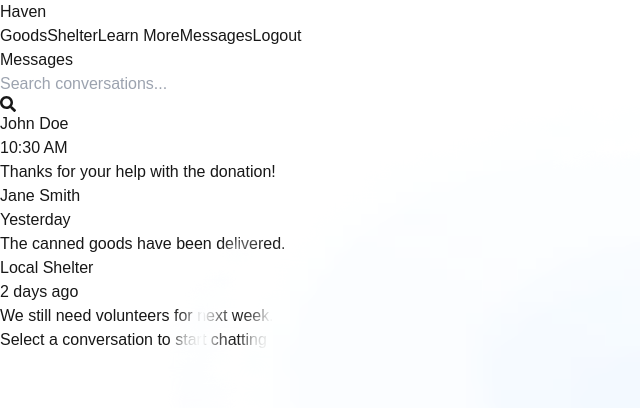
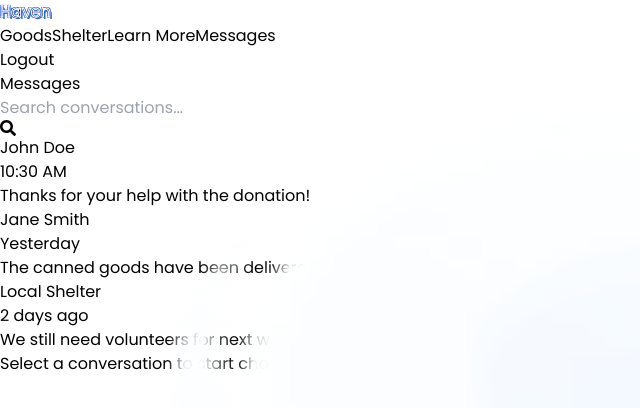
Before and after one commit to yonatantussa/haven, a Next.js app in the folder client/: page /messages in a window 1280 px wide. Shown: the top 408 px of the page, without its empty margins (0-640 px from the left). Built offline with nearby package versions, Linux system fonts and the light colour scheme.

Commit message:
General styling, added volunteer form, made organization name optional for requesting goods

```diff
--- a/client/src/app/components/Navigation.js
+++ b/client/src/app/components/Navigation.js
@@ -3,14 +3,18 @@
 import Link from 'next/link';
 import Image from 'next/image';
 import { useRouter } from 'next/navigation';
+import { usePathname } from 'next/navigation';
 
 export default function Navigation() {
   const router = useRouter();
+  const pathname = usePathname();
 
   const handleLogout = () => {
     localStorage.removeItem('token');
     router.push('/login');
   };
+
+  const isActive = (path) => pathname === path;
 
   return (
     <nav className="bg-gradient-to-r from-blue-800 to-blue-500 p-4 relative">
@@ -24,30 +28,36 @@ export default function Navigation() {
               className="object-contain"
             />
           </div>
-          <span className="text-white font-bold text-xl">Haven</span>
+          <span className="text-white font-bold text-3xl tracking-wide haven-text">
+            Haven
+          </span>
         </Link>
-        <div className="space-x-4">
-          <Link href="/goods" className="text-white hover:text-blue-200">
-            Goods
-          </Link>
-          <Link href="/shelter" className="text-white hover:text-blue-200">
-            Shelter
-          </Link>
-          <Link href="/learn" className="text-white hover:text-blue-200">
-            Learn More
-          </Link>
-          <Link href="/messages" className="text-white hover:text-blue-200">
-            Messages
-          </Link>
-          <button
-            onClick={handleLogout}
-            className="text-white hover:text-blue-200"
-          >
-
-            Logout
-          </button>
+        <div className="flex-grow flex justify-center space-x-6">
+          <NavLink href="/goods" isActive={isActive('/goods')}>Goods</NavLink>
+          <NavLink href="/shelter" isActive={isActive('/shelter')}>Shelter</NavLink>
+          <NavLink href="/learn" isActive={isActive('/learn')}>Learn More</NavLink>
+          <NavLink href="/messages" isActive={isActive('/messages')}>Messages</NavLink>
         </div>
+        <button
+          onClick={handleLogout}
+          className="text-white hover:text-blue-200"
+        >
+          Logout
+        </button>
       </div>
     </nav>
   );
 }
+
+function NavLink({ href, children, isActive }) {
+  return (
+    <Link
+      href={href}
+      className={`text-white hover:text-blue-200 ${
+        isActive ? 'border-b-2 border-white' : ''
+      }`}
+    >
+      {children}
+    </Link>
+  );
+}
--- a/client/src/app/globals.css
+++ b/client/src/app/globals.css
@@ -3,25 +3,30 @@
 @tailwind utilities;
 
 :root {
-  --background: #ffffff;
-  --foreground: #171717;
+  --foreground-rgb: 0, 0, 0;
+  --background-start-rgb: 214, 219, 220;
+  --background-end-rgb: 255, 255, 255;
 }
 
 @media (prefers-color-scheme: dark) {
   :root {
-    --background: #0a0a0a;
-    --foreground: #ededed;
+    --foreground-rgb: 255, 255, 255;
+    --background-start-rgb: 0, 0, 0;
+    --background-end-rgb: 0, 0, 0;
   }
 }
 
 body {
-  color: var(--foreground);
-  background: var(--background);
-  font-family: Arial, Helvetica, sans-serif;
+  font-family: var(--font-poppins), sans-serif;
 }
 
-@layer utilities {
-  .text-balance {
-    text-wrap: balance;
-  }
+.haven-text {
+  -webkit-text-stroke: 1px white;
+  text-stroke: 1px white;
+  text-shadow:
+    2px 2px 0 #2563EB,
+    -1px -1px 0 #2563EB,
+    1px -1px 0 #2563EB,
+    -1px 1px 0 #2563EB,
+    1px 1px 0 #2563EB;
 }
--- a/client/src/app/goods/page.js
+++ b/client/src/app/goods/page.js
@@ -19,7 +19,7 @@ export default function Goods() {
       <div className="container mx-auto px-4 py-8">
         {/* Large card at the top */}
         <div className="bg-blue-600 text-white rounded-lg shadow-lg p-8 mb-8 text-center">
-          <h1 className="text-4xl font-bold mb-4">Donate and Request Goods</h1>
+          <h1 className="text-4xl font-bold mb-4">Request or Donate Goods</h1>
           <p className="text-xl">Essential Supplies for Those in Need</p>
         </div>
 
@@ -31,7 +31,7 @@ export default function Goods() {
             <p className="mb-4">Are you an organization or individual in need of essential supplies? Submit a request for goods here.</p>
             <button
               onClick={handleRequestGoods}
-              className="w-full max-w-xs bg-green-500 hover:bg-green-600 text-white font-bold py-2 px-4 rounded transition duration-300"
+              className="w-full max-w-xs bg-blue-500 hover:bg-blue-600 text-white font-bold py-2 px-4 rounded transition duration-300"
             >
               Request Goods
             </button>
--- a/client/src/app/layout.js
+++ b/client/src/app/layout.js
@@ -1,5 +1,6 @@
 import localFont from "next/font/local";
 import "./globals.css";
+import { Poppins } from 'next/font/google';
 
 const geistSans = localFont({
   src: "./fonts/GeistVF.woff",
@@ -12,6 +13,12 @@ const geistMono = localFont({
   weight: "100 900",
 });
 
+const poppins = Poppins({
+  subsets: ['latin'],
+  weight: ['400', '700', '900'],  // Include the weights you need
+  variable: '--font-poppins',
+});
+
 export const metadata = {
   title: "Haven - Connecting Help and Need",
   description: "A platform connecting those in need with those who can help.",
@@ -19,7 +26,7 @@ export const metadata = {
 
 export default function RootLayout({ children }) {
   return (
-    <html lang="en">
+    <html lang="en" className={`${poppins.variable} font-sans`}>
       <body
         className={`${geistSans.variable} ${geistMono.variable} antialiased`}
       >
```
Also changed, not shown: client/src/app/components/VolunteerForm.js (added, +110 -0 lines), client/src/app/goods/request/page.js (+14 -11 lines), client/src/app/shelter/page.js (+69 -131 lines), 1 other file (tests, documents, lock files or other folders).
